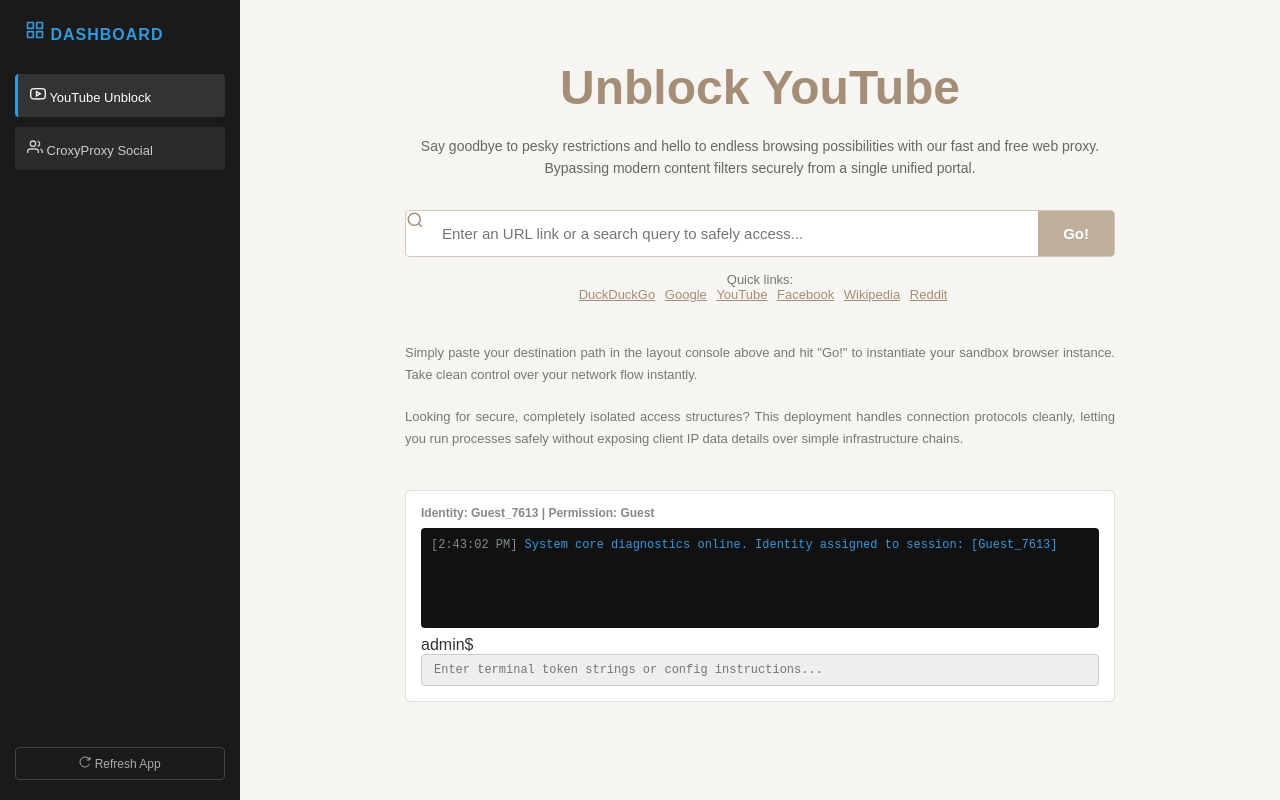
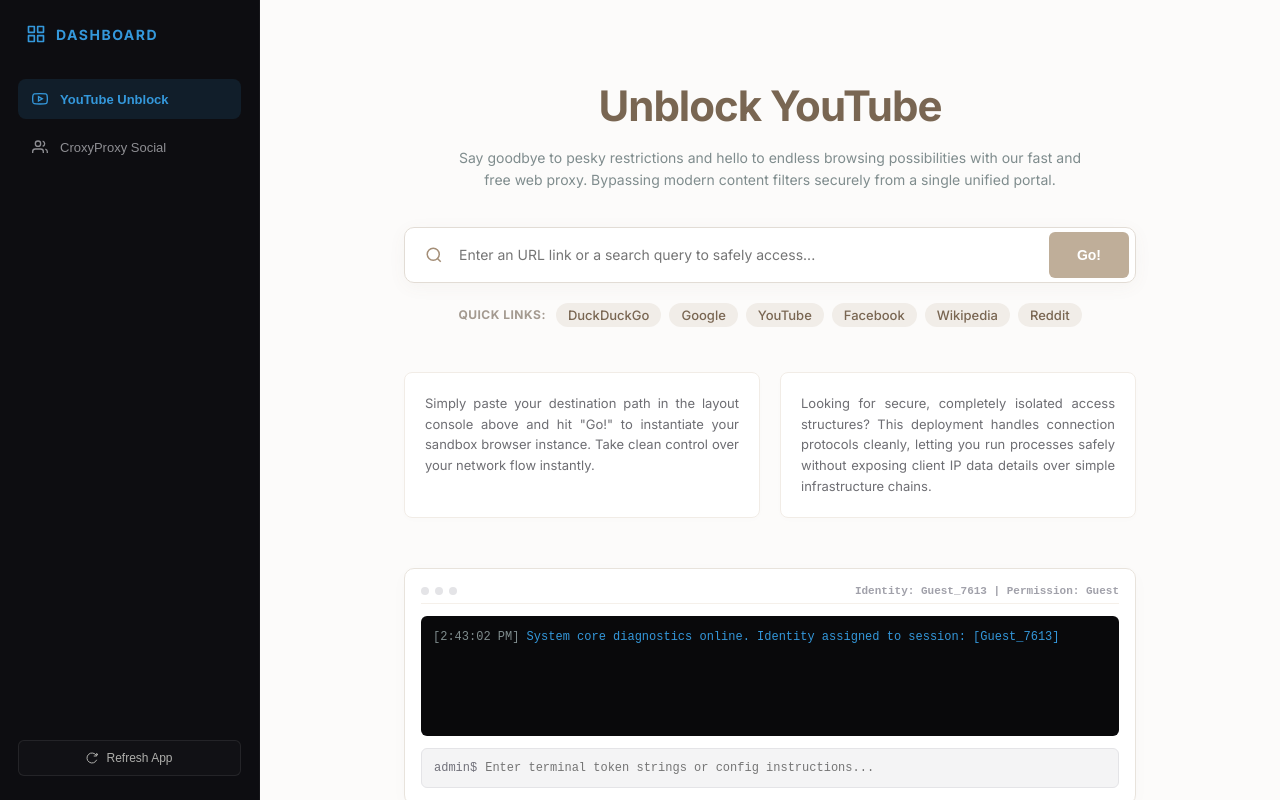
Before and after one commit to Eagle3z/sch, a plain HTML site: page index.html in a window 1280 px wide. Drawn offline with Linux system fonts and the light colour scheme.

Commit message:
Update main.css

```diff
--- a/main.css
+++ b/main.css
@@ -1,4 +1,4 @@
-/* Base Layout Reset */
+/* --- Modern Layout Reset & Variable Base Structures --- */
 * {
     box-sizing: border-box;
     margin: 0;
@@ -6,85 +6,100 @@
 }
 
 body {
-    font-family: Arial, sans-serif;
-    background-color: #f7f5f2; /* Picture off-white texture match */
-    color: #333;
+    font-family: 'Inter', Arial, sans-serif;
+    background-color: #fcfbfa; /* Polished linen gray canvas balance */
+    color: #2d3436;
     display: flex;
     height: 100vh;
     width: 100vw;
     overflow: hidden;
 }
 
-/* --- Left Side Navigation Panel (Stays Fixed) --- */
+/* --- Left Sidebar (Dark Executive Theme Layout) --- */
 .left-sidebar {
-    width: 240px;
-    background-color: #1a1a1a;
+    width: 260px;
+    background-color: #0d0d11; /* Deeper premium near-black shade */
     color: #ffffff;
     display: flex;
     flex-direction: column;
     justify-content: space-between;
-    padding: 20px 15px;
+    padding: 24px 18px;
     height: 100%;
     flex-shrink: 0;
     z-index: 10;
+    border-right: 1px solid rgba(255,255,255,0.04);
 }
 
 .sidebar-brand {
-    font-size: 16px;
-    font-weight: bold;
+    font-size: 14px;
+    font-weight: 700;
     color: #3498db;
-    letter-spacing: 1px;
-    margin-bottom: 30px;
-    padding-left: 10px;
+    letter-spacing: 1.5px;
+    margin-bottom: 35px;
+    display: flex;
+    align-items: center;
+    gap: 10px;
+    padding-left: 8px;
 }
 
 .sidebar-menu {
     display: flex;
     flex-direction: column;
-    gap: 10px;
-    flex-grow: 1;
+    gap: 8px;
 }
 
 .menu-btn {
     width: 100%;
-    background-color: #2b2b2b;
-    color: #ccc;
+    background-color: transparent;
+    color: #8e8e93;
     border: none;
-    padding: 12px;
-    border-radius: 4px;
+    padding: 12px 14px;
+    border-radius: 8px;
     text-align: left;
     cursor: pointer;
     font-size: 13px;
-    transition: background 0.2s, color 0.2s;
+    font-weight: 500;
+    display: flex;
+    align-items: center;
+    gap: 12px;
+    transition: all 0.2s cubic-bezier(0.4, 0, 0.2, 1);
 }
 
-.menu-btn:hover, .menu-btn.active {
-    background-color: #333333;
-    color: #ffffff;
-    border-left: 3px solid #3498db;
+.menu-btn:hover {
+    background-color: rgba(255, 255, 255, 0.03);
+    color: #e5e5ea;
 }
 
-.sidebar-footer {
-    padding-top: 15px;
+.menu-btn.active {
+    background-color: rgba(52, 152, 219, 0.12);
+    color: #3498db;
+    font-weight: 600;
 }
 
 .refresh-btn {
     width: 100%;
-    background: transparent;
-    border: 1px solid #444;
-    color: #aaa;
-    padding: 8px;
-    border-radius: 4px;
+    background-color: rgba(255,255,255,0.02);
+    border: 1px solid rgba(255,255,255,0.08);
+    color: #aeaeab;
+    padding: 10px;
+    border-radius: 6px;
     cursor: pointer;
     font-size: 12px;
+    font-weight: 500;
+    display: flex;
+    align-items: center;
+    justify-content: center;
+    gap: 8px;
+    transition: all 0.2s;
 }
 
 .refresh-btn:hover {
-    color: #fff;
-    border-color: #666;
+    background-color: rgba(255,255,255,0.05);
+    color: #ffffff;
+    border-color: rgba(255,255,255,0.15);
 }
 
-/* --- Right Side Active App Content Framework --- */
+/* --- Right Side Workspace Framework --- */
 .main-content {
     flex-grow: 1;
     height: 100%;
@@ -94,120 +109,227 @@
     justify-content: center;
 }
 
-/* Main Dashboard Welcome Interface Layout */
+/* Dashboard Home Container Panel Layout */
 .proxy-container {
-    max-width: 750px;
+    max-width: 780px;
     width: 100%;
-    padding: 60px 20px;
+    padding: 80px 24px;
     text-align: center;
 }
 
 .proxy-title {
-    font-size: 48px;
-    font-weight: bold;
-    color: #a48e77; /* Matched color palette from image */
-    margin-bottom: 20px;
+    font-size: 42px;
+    font-weight: 700;
+    letter-spacing: -1px;
+    color: #796652; /* Refined earthy-brown aesthetic choice from image overlay */
+    margin-bottom: 16px;
 }
 
 .proxy-subtitle {
-    color: #666;
+    color: #7f8c8d;
     font-size: 14px;
     line-height: 1.6;
-    margin-bottom: 30px;
+    max-width: 640px;
+    margin: 0 auto 35px auto;
 }
 
+/* Premium Redesigned Search Input Group */
 .search-box-wrapper {
     display: flex;
-    border: 1px solid #d2c9be;
-    border-radius: 4px;
-    background: #fff;
+    align-items: center;
+    border: 1px solid #e2dcd5;
+    border-radius: 10px;
+    background: #ffffff;
     overflow: hidden;
-    margin-bottom: 15px;
+    margin-bottom: 20px;
+    padding: 4px 6px;
+    box-shadow: 0 4px 18px rgba(121, 102, 82, 0.05);
+    transition: border-color 0.2s, box-shadow 0.2s;
+}
+
+.search-box-wrapper:focus-within {
+    border-color: #bfae99;
+    box-shadow: 0 4px 22px rgba(121, 102, 82, 0.09);
+}
+
+.search-input-icon {
+    padding-left: 14px;
+    display: flex;
+    align-items: center;
+    justify-content: center;
 }
 
 .search-box-wrapper input {
     flex-grow: 1;
     border: none;
-    padding: 14px 18px;
-    font-size: 15px;
+    padding: 14px 16px;
+    font-size: 14px;
+    font-family: inherit;
     outline: none;
+    color: #1c1c1e;
+    background: transparent;
 }
 
 .go-btn {
-    background-color: #bfae99;
-    color: white;
+    background-color: #bfae99; /* Clean custom image canvas fill tint mapping */
+    color: #ffffff;
     border: none;
-    padding: 0 25px;
-    font-weight: bold;
+    padding: 0 28px;
+    height: 46px;
+    border-radius: 6px;
+    font-weight: 600;
+    font-size: 14px;
     cursor: pointer;
-    font-size: 15px;
+    transition: background-color 0.2s;
 }
 
 .go-btn:hover {
-    background-color: #a3937e;
+    background-color: #aa9984;
 }
 
+/* Quick Navigation Links Component */
 .quick-links {
-    font-size: 13px;
-    color: #777;
-    margin-bottom: 40px;
+    margin-bottom: 45px;
+    display: flex;
+    align-items: center;
+    justify-content: center;
+    gap: 10px;
+    flex-wrap: wrap;
+}
+
+.links-title {
+    font-size: 12px;
+    font-weight: 700;
+    text-transform: uppercase;
+    color: #a49a90;
+    letter-spacing: 0.5px;
+}
+
+.links-cloud {
+    display: flex;
+    gap: 8px;
+    flex-wrap: wrap;
 }
 
 .quick-links a {
-    color: #a48e77;
-    text-decoration: underline;
-    margin-left: 6px;
+    color: #796652;
+    text-decoration: none;
+    font-size: 13px;
+    font-weight: 500;
+    background-color: #f1ede8;
+    padding: 4px 12px;
+    border-radius: 14px;
+    transition: all 0.15s ease;
+}
+
+.quick-links a:hover {
+    background-color: #796652;
+    color: #ffffff;
+}
+
+/* Content Layout Text Columns */
+.info-content {
+    display: grid;
+    grid-template-columns: 1fr 1fr;
+    gap: 20px;
+    margin-bottom: 50px;
+}
+
+.info-card {
+    background: #ffffff;
+    border: 1px solid #f1ece6;
+    padding: 20px;
+    border-radius: 8px;
+    box-shadow: 0 2px 8px rgba(0,0,0,0.01);
 }
 
 .info-content p {
     font-size: 13px;
-    color: #777;
-    line-height: 1.7;
-    margin-bottom: 20px;
+    color: #6e6e73;
+    line-height: 1.6;
     text-align: justify;
 }
 
-/* --- Inline Administrative Console Component --- */
+/* --- High Performance Dev/Admin Terminal Styling --- */
 .admin-terminal-section {
-    margin-top: 40px;
-    border: 1px solid #ddd;
-    border-radius: 6px;
+    border: 1px solid #e8e3dc;
+    border-radius: 10px;
     background-color: #ffffff;
-    padding: 15px;
+    padding: 16px;
+    box-shadow: 0 4px 20px rgba(0,0,0,0.02);
     text-align: left;
 }
 
 .terminal-header {
-    font-size: 12px;
-    font-weight: bold;
-    color: #888;
-    margin-bottom: 8px;
+    display: flex;
+    justify-content: space-between;
+    align-items: center;
+    margin-bottom: 12px;
+    padding-bottom: 6px;
+    border-bottom: 1px solid #f5f0ea;
+}
+
+.terminal-dots {
+    display: flex;
+    gap: 6px;
+}
+
+.terminal-dots span {
+    width: 8px;
+    height: 8px;
+    border-radius: 50%;
+    background-color: #e4e4e7;
+}
+
+.terminal-meta {
+    font-size: 11px;
+    font-weight: 600;
+    color: #a1a1aa;
+    font-family: monospace;
 }
 
 .terminal-screen {
-    height: 100px;
-    background-color: #111;
+    height: 120px;
+    background-color: #09090b;
     color: #3498db;
+    font-family: 'Courier New', Courier, monospace;
+    font-size: 12px;
+    line-height: 1.5;
+    padding: 12px;
+    border-radius: 6px;
+    overflow-y: auto;
+    margin-bottom: 12px;
+}
+
+.terminal-input-wrapper {
+    display: flex;
+    align-items: center;
+    background-color: #f4f4f5;
+    border-radius: 6px;
+    padding: 4px 12px;
+    border: 1px solid #e4e4e7;
+}
+
+.terminal-prompt {
     font-family: monospace;
     font-size: 12px;
-    padding: 10px;
-    border-radius: 4px;
-    overflow-y: auto;
-    margin-bottom: 8px;
+    color: #71717a;
+    margin-right: 8px;
+    user-select: none;
 }
 
 .terminal-input {
-    width: 100%;
-    padding: 8px 12px;
-    background-color: #eee;
-    border: 1px solid #ccc;
-    border-radius: 4px;
+    flex-grow: 1;
+    background: transparent;
+    border: none;
+    padding: 8px 0;
     font-family: monospace;
     font-size: 12px;
+    color: #18181b;
     outline: none;
 }
 
-/* --- Right Side Browser Window (Sits beside Sidebar) --- */
+/* --- Sandbox Slideout Right Window Panel Viewport --- */
 .right-side-browser {
     position: absolute;
     top: 0;
@@ -220,30 +342,51 @@
     width: 100%;
     height: 100%;
     z-index: 5;
+    animation: fadeIn 0.25s ease-out;
 }
 
 .browser-navbar {
-    background: #1a1a1a;
+    background: #0d0d11;
     color: #fff;
-    padding: 12px 20px;
+    padding: 14px 24px;
     display: flex;
     justify-content: space-between;
     align-items: center;
-    font-size: 13px;
+}
+
+.browser-address-indicator {
+    display: flex;
+    align-items: center;
+    gap: 8px;
+    font-family: monospace;
+    font-size: 12px;
+    color: #a1a1aa;
+    background-color: rgba(255,255,255,0.05);
+    padding: 6px 16px;
+    border-radius: 20px;
+    max-width: 60%;
+    overflow: hidden;
+    text-overflow: ellipsis;
+    white-space: nowrap;
 }
 
 .back-home-btn {
-    background: #e74c3c;
-    color: white;
+    background-color: #e74c3c;
+    color: #ffffff;
     border: none;
-    padding: 6px 14px;
-    border-radius: 4px;
+    padding: 8px 16px;
+    border-radius: 6px;
     cursor: pointer;
-    font-weight: bold;
+    font-size: 12px;
+    font-weight: 600;
+    display: flex;
+    align-items: center;
+    gap: 6px;
+    transition: background-color 0.15s;
 }
 
 .back-home-btn:hover {
-    background: #c0392b;
+    background-color: #c0392b;
 }
 
 #proxyViewer {
@@ -252,3 +395,8 @@
     border: none;
     background-color: #ffffff;
 }
+
+@keyframes fadeIn {
+    from { opacity: 0; transform: scale(0.99); }
+    to { opacity: 1; transform: scale(1); }
+}
```
